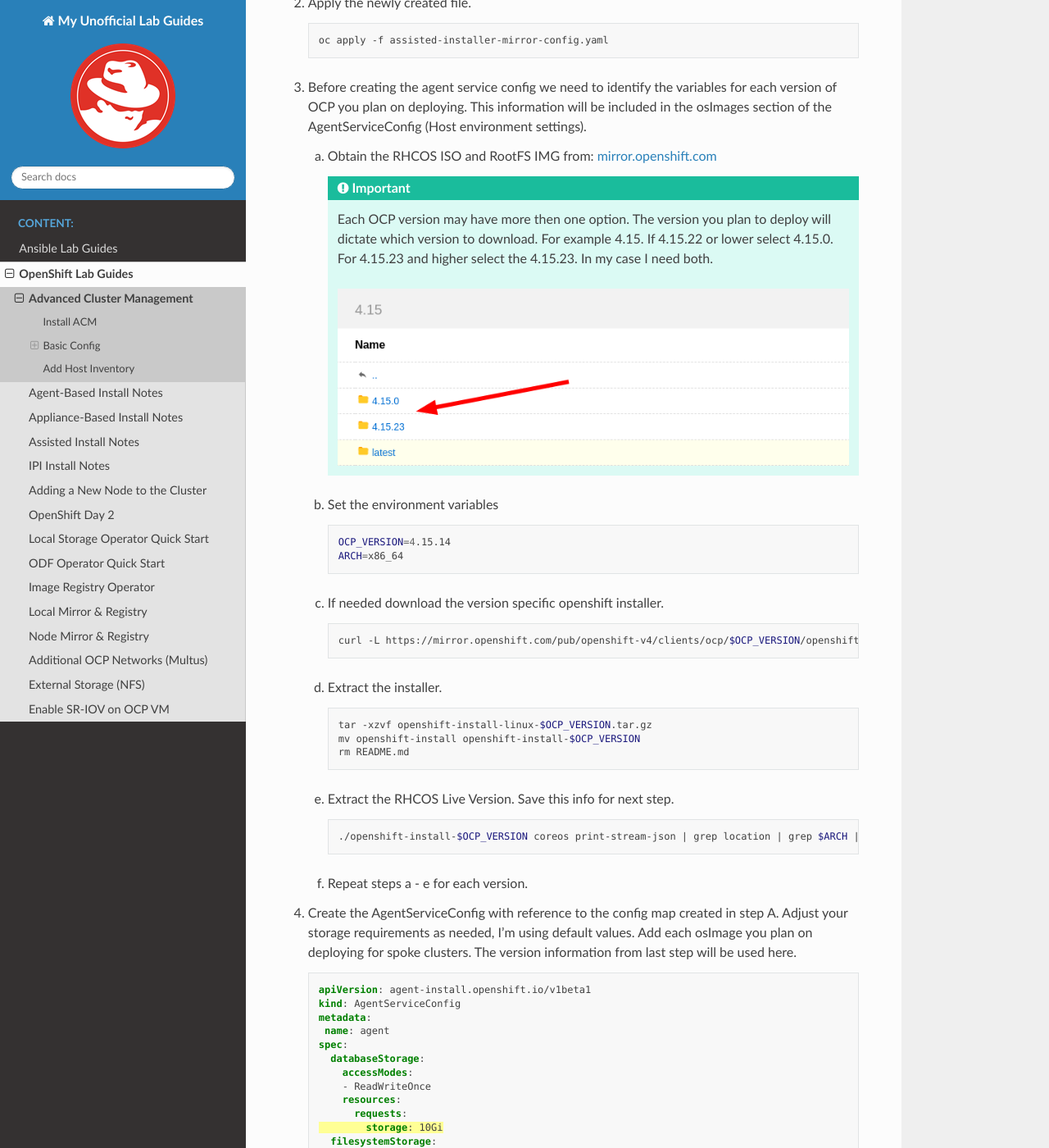
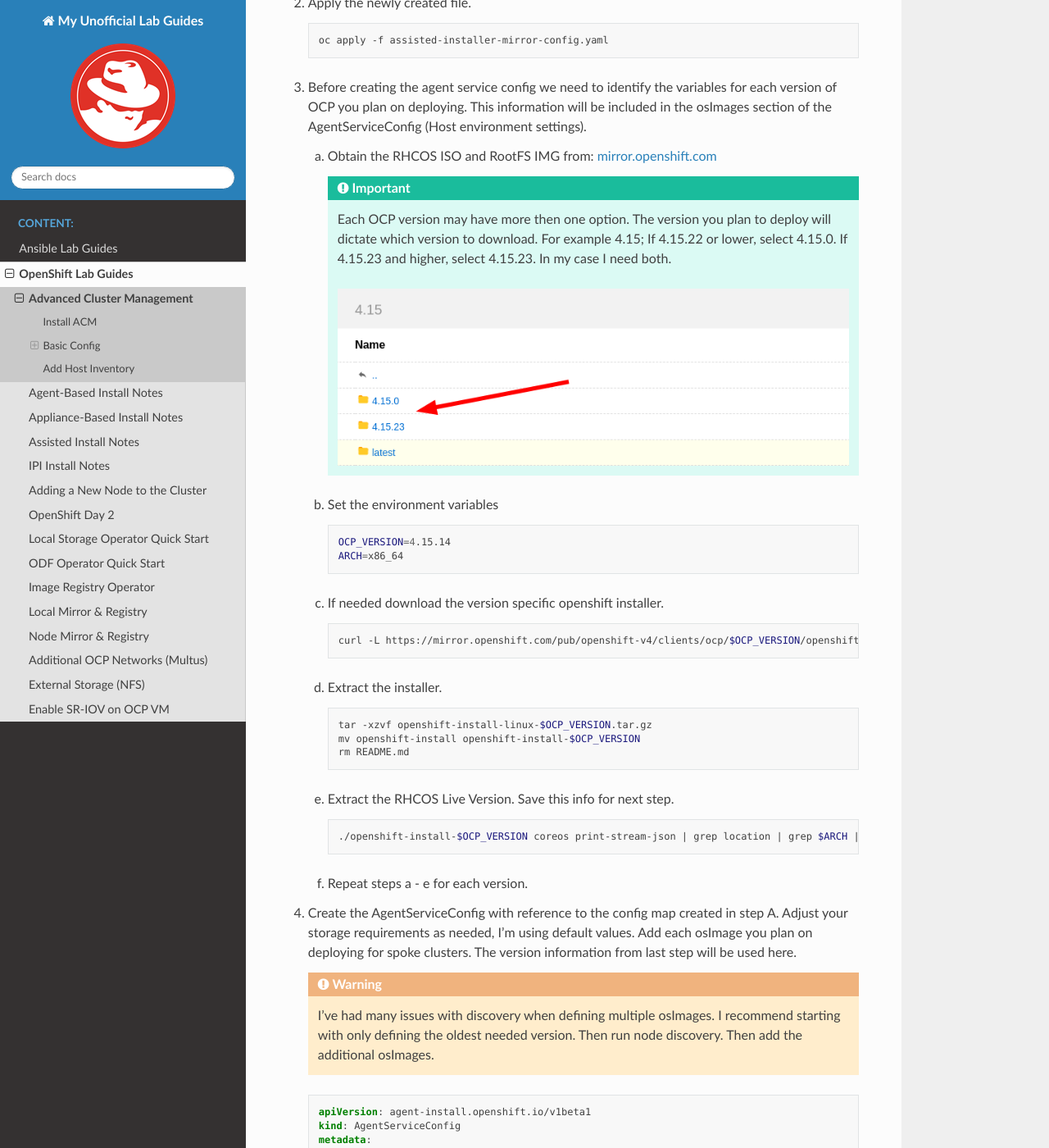
Before and after one commit to vtog/labGuides, a Sphinx documentation site: the page built from source/ocp/acm-notes.rst, in a window 1280 px wide and 1400 px high, scrolled down 7583 px. Shown: the whole window at 82% size. Built offline with Sphinx 7.4.7 and the Read the Docs theme 2.0.0, drawn with Linux system fonts in a browser that asks for light colours; pages that are not in the unit, such as notebooks, are missing from menus.

Commit message:
more acm fixes

```diff
--- a/source/ocp/acm-notes.rst
+++ b/source/ocp/acm-notes.rst
@@ -177,9 +177,9 @@
       `mirror.openshift.com <https://mirror.openshift.com/pub/openshift-v4/dependencies/rhcos/>`_
 
       .. important:: Each OCP version may have more then one option. The
-         version you plan to deploy will dictate which version to download.
-         For example 4.15. If 4.15.22 or lower select 4.15.0. For 4.15.23
-         and higher select the 4.15.23. In my case I need both.
+         version you plan to deploy will dictate which version to download. For
+         example 4.15; If 4.15.22 or lower, select 4.15.0. If 4.15.23 and
+         higher, select 4.15.23. In my case I need both.
 
          .. image:: ./images/mirror-openshift-415.png
 
@@ -216,6 +216,10 @@
    step A. Adjust your storage requirements as needed, I'm using default
    values. Add each osImage you plan on deploying for spoke clusters. The
    version information from last step will be used here.
+
+   .. warning:: I've had many issues with discovery when defining multiple
+      osImages.  I recommend starting with only defining the oldest needed
+      version. Then run node discovery. Then add the additional osImages.
 
    .. code-block:: yaml
       :emphasize-lines: 11,17,23,25,27-41
```
